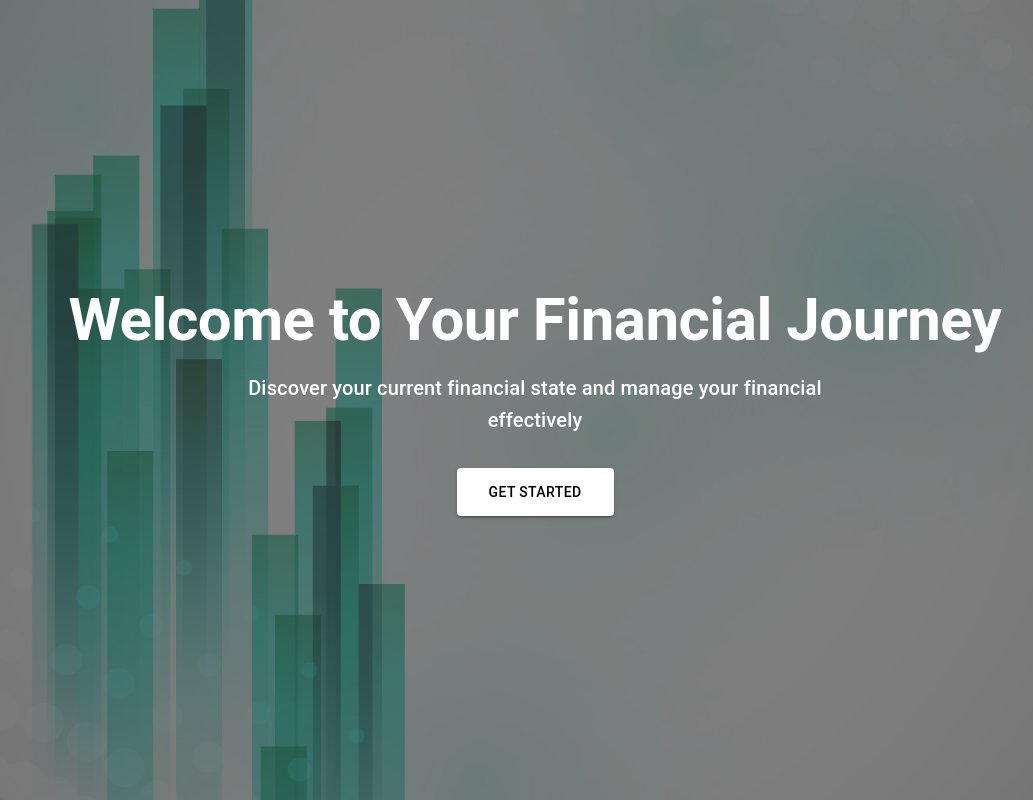
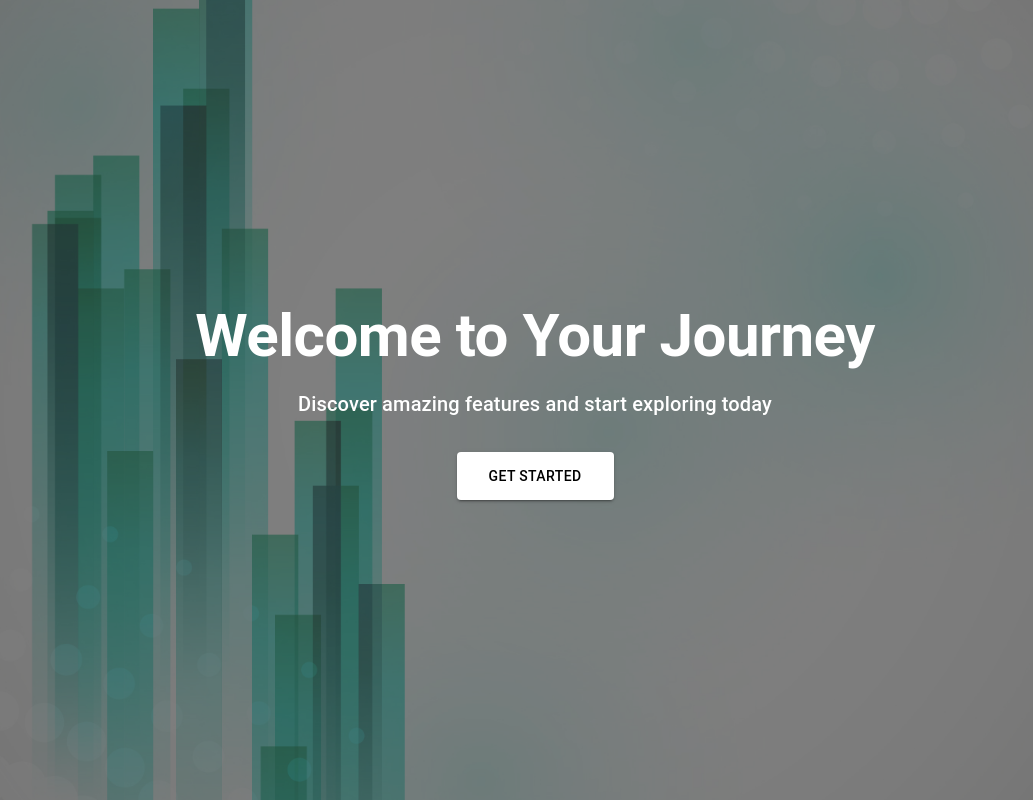
Before and after one commit to tienphap1405/financial-tracker-web-app, a Next.js app: page / in a window 1280 px wide. Shown: the whole page, without its empty margins (105-1138 px from the left). Built offline with nearby package versions, Linux system fonts and the light colour scheme.

Commit message:
Fix navigate error

```diff
--- /dev/null
+++ b/app/landing-page/landingPage.js
@@ -0,0 +1,89 @@
+"use client";
+import { useState } from "react";
+import { Box, Typography, Button, Fade } from "@mui/material";
+
+export default function LandingPage({handleOnPress}) {
+    const [isChecked, setChecked] = useState(false);
+    console.log("handleOnPress:", handleOnPress);
+    return (
+        <Box
+        sx={{
+            backgroundImage: "url('/Background-Landing.jpg')",
+            backgroundRepeat: "no-repeat",
+            backgroundSize: "cover",
+            backgroundPosition: "center",
+            minHeight: "100vh",
+            display: "flex",
+            alignItems: "center",
+            justifyContent: "center",
+            position: "relative",
+            overflow: "hidden",
+            bgcolor: "grey.900",
+        }}
+        >
+        <Box
+            sx={{
+            position: "absolute",
+            top: 0,
+            left: 0,
+            right: 0,
+            bottom: 0,
+            bgcolor: "rgba(0, 0, 0, 0.5)",
+            pointerEvents: "none",
+            }}
+        />
+            <Fade in={true} timeout={1000}>
+                <Box
+                sx={{
+                    position: "relative",
+                    zIndex: 1,
+                    textAlign: "center",
+                    color: "white",
+                    px: 2,
+                }}
+                >
+                    <Typography
+                        variant="h2"
+                        component="h1"
+                        sx={{
+                        mb: 2,
+                        fontWeight: "bold",
+                        fontSize: { xs: "2rem", md: "3.75rem" },
+                        }}
+                    >
+                        Welcome to Your Journey
+                    </Typography>
+                    <Typography
+                        variant="h6"
+                        sx={{
+                        mb: 4,
+                        maxWidth: "600px",
+                        mx: "auto",
+                        fontSize: { xs: "1rem", md: "1.25rem" },
+                        }}
+                    >
+                        Discover amazing features and start exploring today
+                    </Typography>
+                    <Button
+                        variant="contained"
+                        onMouseEnter={() => setChecked(true)}
+                        onMouseLeave={() => setChecked(false)}
+                        onClick={handleOnPress}
+                        sx={{
+                        transition: "transform 0.3s ease-in-out",
+                        transform: isChecked ? "scale(1.05)" : "scale(1)",
+                        px: 4,
+                        py: 1.5,
+                        bgcolor: "white",
+                        color: "black",
+                        "&:hover": { bgcolor: "grey.100" },
+                        }}
+                    >
+                        Get Started
+                    </Button>
+
+                </Box>
+            </Fade>
+        </Box>
+    );
+}
--- /dev/null
+++ b/app/overview-page/page.js
@@ -0,0 +1,10 @@
+import Overview from "../components/overview-table";
+import Navbar from "../routes/navbar";
+export default function OverviewPage(){
+    return(
+        <div>
+            <Navbar></Navbar>
+            <Overview/>
+        </div>
+    );
+}
--- a/app/page.js
+++ b/app/page.js
@@ -1,11 +1,20 @@
+"use client";
+import { useRouter } from "next/navigation";
+import { useState } from "react";
 import Navbar from "./routes/navbar";
-import Overview from "./components/overview";
-import LandingPage from "./pages/landing-page";
+import LandingPage from "./landing-page/landingPage";
+
 export default function Home() {
+  const router = useRouter();
 
+  const handleOnPress = () => {
+    console.log("Button pressed");
+    router.push("/overview-page");
+  };
+  console.log("LandingPage component:", LandingPage);
   return (
     <main>
-      <LandingPage/>
+      <LandingPage handleOnPress={handleOnPress}/>
     </main>
   );
 }
--- a/app/pages/landing-page.js
+++ /dev/null
@@ -1,92 +0,0 @@
-"use client";
-import { useState } from "react";
-import { Box, Typography, Button, Fade } from "@mui/material";
-// Removed unused import: import { Button } from "@headlessui/react";
-
-export default function LandingPage() {
-    const [isChecked, setChecked] = useState(false);
-
-    return (
-        <Box
-            sx={{
-                backgroundImage: "url('/Background-Landing.jpg')",
-                backgroundRepeat: "no-repeat",
-                backgroundSize: "cover",
-                backgroundPosition: "center",
-                minHeight: "100vh",
-                display: "flex",
-                alignItems: "center",
-                justifyContent: "center",
-                position: "relative",
-                overflow: "hidden",
-                bgcolor: "grey.900",
-            }}
-        >
-            <Box
-                sx={{
-                    position: "absolute",
-                    top: 0,
-                    left: 0,
-                    right: 0,
-                    bottom: 0,
-                    bgcolor: "rgba(0, 0, 0, 0.5)",
-                }}
-            />
-
-            <Fade in={true} timeout={1000}>
-                <Box
-                    sx={{
-                        position: "relative",
-                        zIndex: 1,
-                        textAlign: "center",
-                        color: "white",
-                        px: 2,
-                    }}
-                >
-                    <Typography
-                        variant="h2"
-                        component="h1"
-                        sx={{
-                            mb: 2,
-                            fontWeight: "bold",
-                            fontSize: { xs: "2rem", md: "3.75rem" }
-                        }}
-                    >
-                        Welcome to Your Financial Journey
-                    </Typography>
-
-                    <Typography
-                        variant="h6"
-                        sx={{
-                            mb: 4,
-                            maxWidth: "600px",
-                            mx: "auto",
-                            fontSize: { xs: "1rem", md: "1.25rem" }
-                        }}
-                    >
-                        Discover your current financial state and manage your financial effectively
-                    </Typography>
-
-                    <Button
-                        variant="contained"
-                        onMouseEnter={() => setChecked(true)}
-                        onMouseLeave={() => setChecked(false)}
-                        sx={{
-                            transition: "transform 0.3s ease-in-out",
-                            transform: isChecked ? "scale(1.05)" : "scale(1)",
-                            px: 4,
-                            py: 1.5,
-                            bgcolor: "white",
-                            color: "black",
-                            "&:hover": {
-                                bgcolor: "grey.100",
-                            },
-                        }}
-                    >
-                        Get Started
-                    </Button>
-                </Box>
-            </Fade>
-        </Box>
-    );
-}
```
Also changed, not shown: app/components/overview-table.js (renamed from app/components/overview.js).
